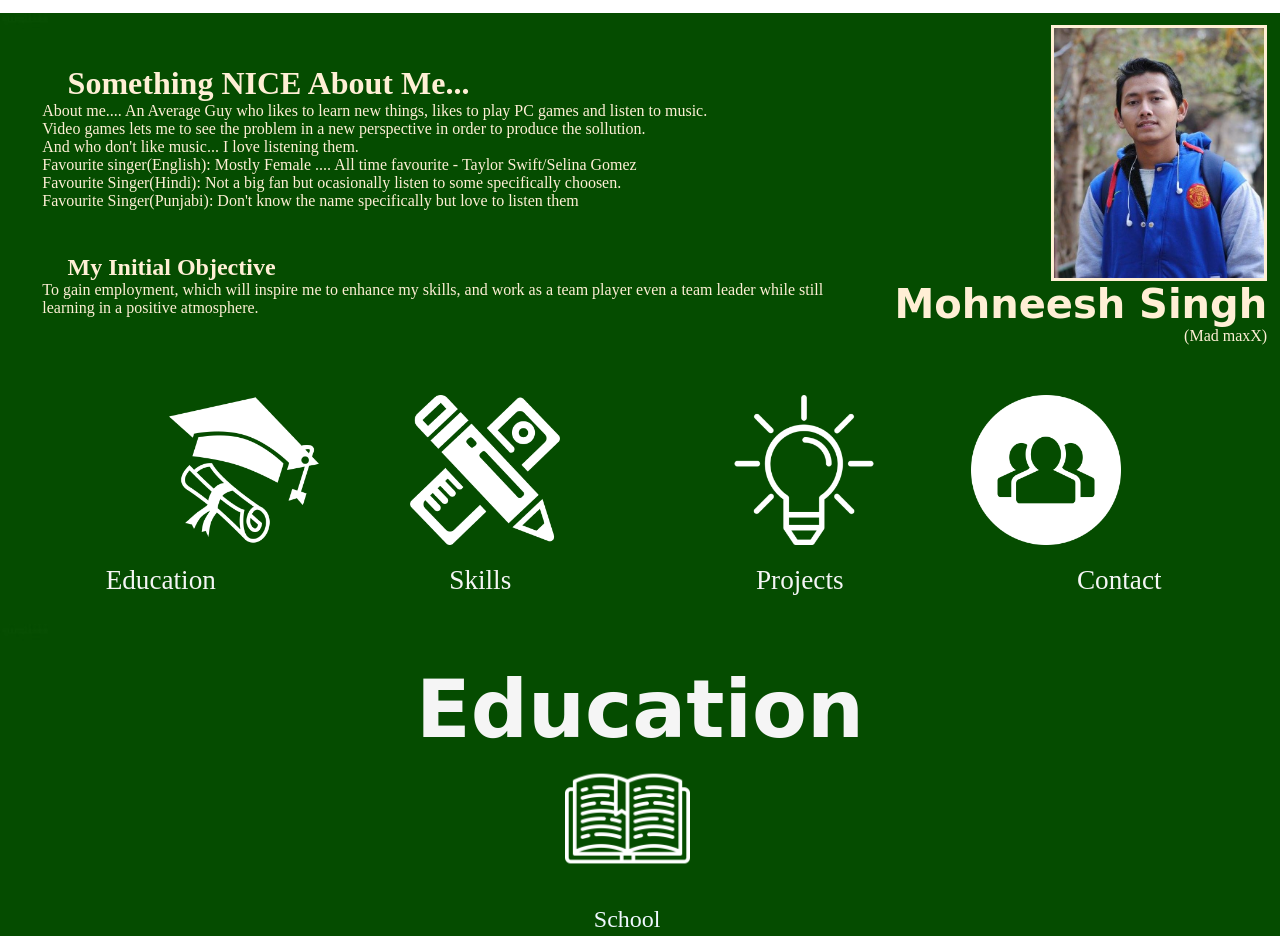
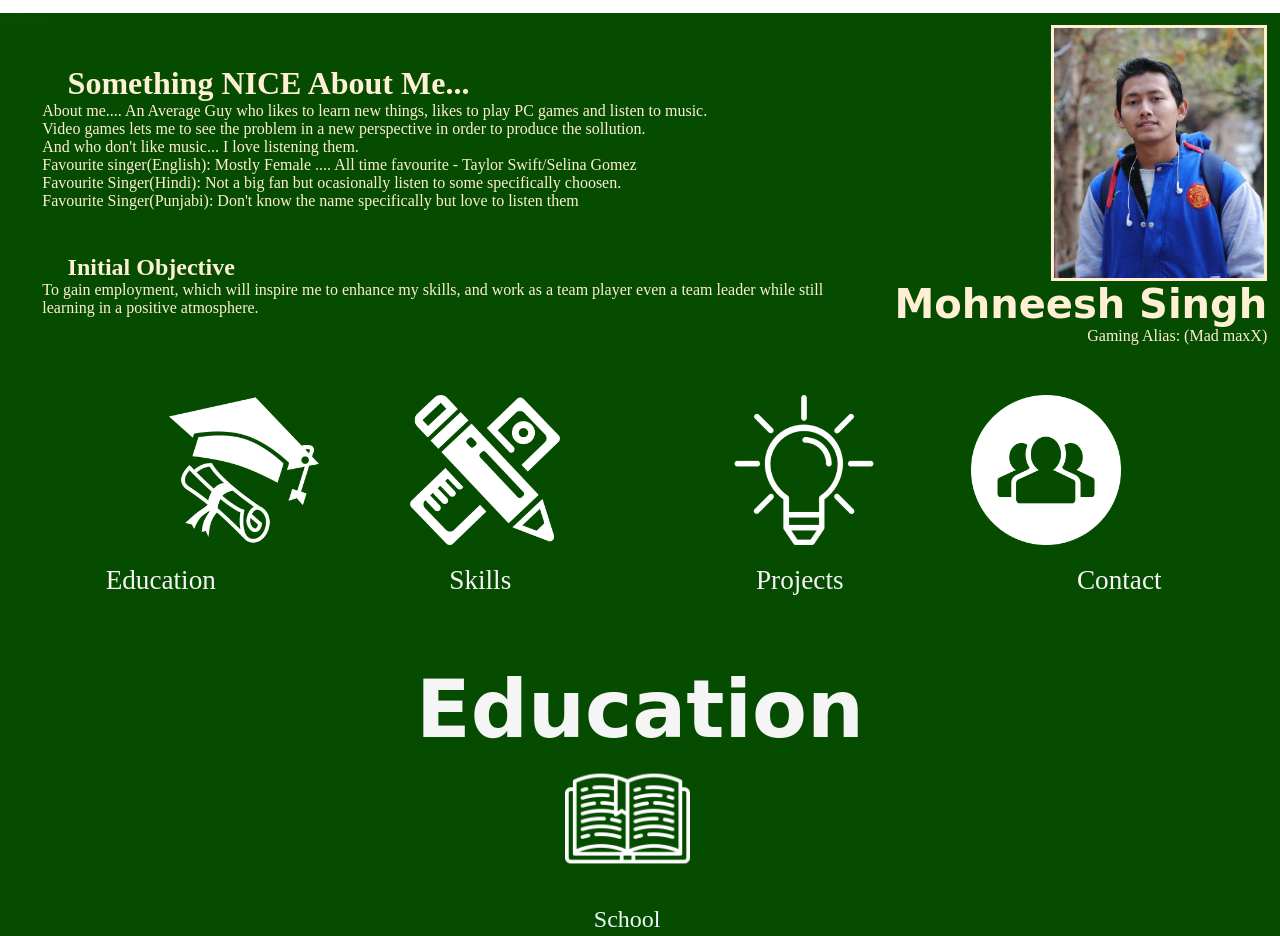
Before and after one commit to MsBora/mohneesh.github.io, a plain HTML site: page index.html in a window 1280 px wide. Shown: the top 936 px of the page. Drawn offline with Linux system fonts and the light colour scheme; no server answers.

Commit message:
Update index.html

```diff
--- a/index.html
+++ b/index.html
@@ -18,7 +18,7 @@
                         Favourite Singer(Hindi): Not a big fan but ocasionally listen to some specifically choosen.<br/>
                         Favourite Singer(Punjabi): Don't know the name specifically but love to listen them</p><br/>
 
-                        <h2 style="padding-left: 8%; padding-top: 3%">My Initial Objective</h2>
+                        <h2 style="padding-left: 8%; padding-top: 3%">Initial Objective</h2>
                         <p style="padding-left: 5%">To gain employment, which will inspire me to enhance my skills, and work as a team player even a
                         team leader while still learning in a positive atmosphere.
                       </p>
@@ -27,7 +27,7 @@
                         <img id="image" src="../images/DP.JPG" alt="My Pic" >
 
                         <h2 style='font-family:cursive; font-size: 250%'>Mohneesh Singh</h2>
-                        (Mad maxX)
+                        Gaming Alias: (Mad maxX)
                         <br/>
                     </div>
                       <br/>
```
